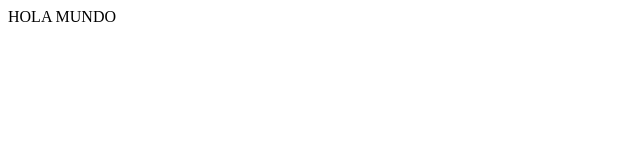
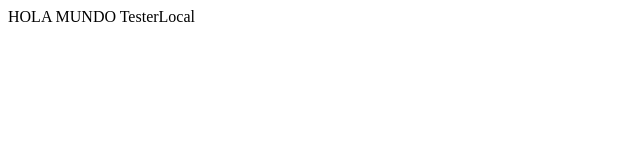
Before and after one commit to LACardosoPerez/repoGulliver, a plain HTML site: page Vistas/index.html in a window 1280 px wide. Shown: the full height of the page, 0-640 px from the left. Drawn offline with Linux system fonts and the light colour scheme.

Commit message:
Commit Test

```diff
--- a/Vistas/index.html
+++ b/Vistas/index.html
@@ -1,2 +1,2 @@
 <!DOCTYPE html
-<label>HOLA MUNDO</label>
+<label>HOLA MUNDO TesterLocal</label>
```
